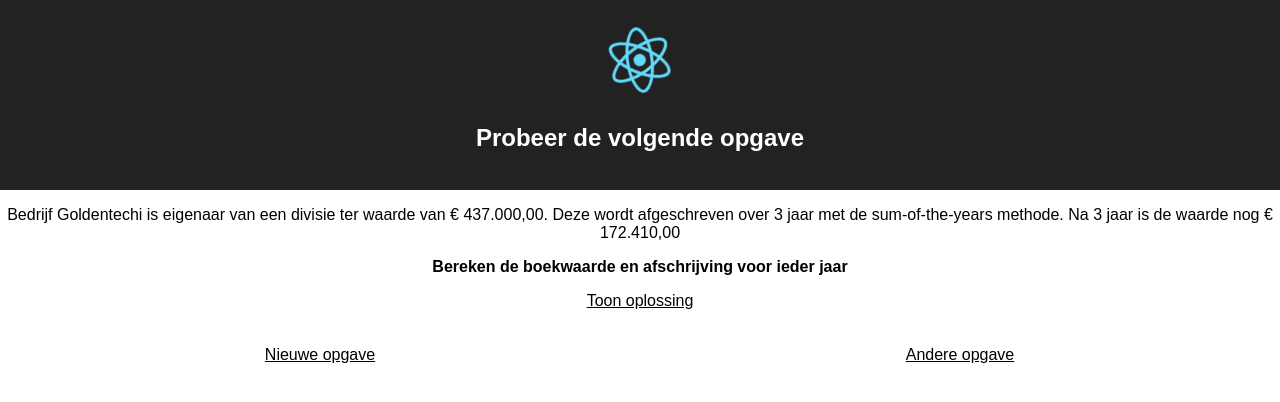
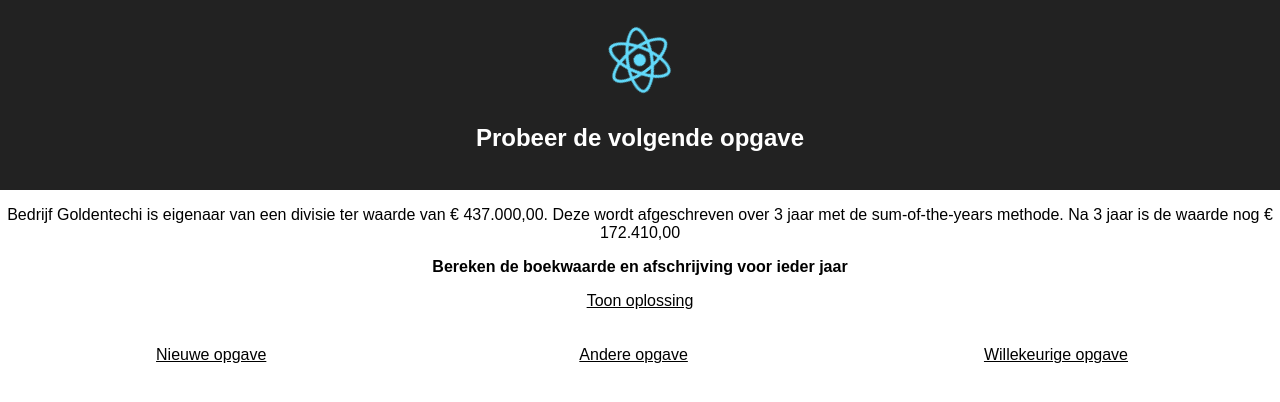
Before and after one commit to rogierslag/ou-fa, a React (Create React App) app: page / in a window 1280 px wide. Both pictures are taken after a click on the item "Sum-of-the-year methode". Shown: the top 402 px of the page. Built offline with nearby package versions, Linux system fonts and the light colour scheme.

Commit message:
Add a random possibility

```diff
--- a/src/App.js
+++ b/src/App.js
@@ -28,12 +28,14 @@ const formulas = [
 	formula('Rentedisconteringsvoet', InterestDiscountRate),
 ];
 
+const validFormulas = () => formulas.filter(e => e.instantiator !== Null);
+
 const formulaStyle = {
 	height : 35,
 	cursor : 'pointer'
 };
 const questionNavigationStyle = {
-	width : '50%',
+	width : '33%',
 	fontWeight : 'normal',
 	float : 'left',
 	fontSize : '16px',
@@ -58,6 +60,12 @@ class App extends Component {
 		this.setState({showPossibilities : false, exercise, instantiator : instantiator});
 	}
 
+	_randomExercise() {
+		const valids = validFormulas();
+		const instantiator = valids[Math.floor(Math.random() * valids.length)].instantiator;
+		this.setState({showPossibilities : false, exercise: instantiator(), instantiator});
+	}
+
 	render() {
 		const supportText = this.state.showPossibilities ? <h2>Kies een berekening om te oefenen</h2> :
 			<h2>Probeer de volgende opgave</h2>;
@@ -67,11 +75,11 @@ class App extends Component {
 					opgave</h3>
 				<h3 style={questionNavigationStyle} onClick={() => this.setState({showPossibilities : true})}>Andere
 					opgave</h3>
+				<h3 style={questionNavigationStyle} onClick={() => this._randomExercise()}>Willekeurige opgave</h3>
 			</div>;
 		const selectFormulas = this.state.showPossibilities ? <ol>
-			{formulas.filter(e => e.instantiator !== Null)
-				.map((e, i) => <li style={formulaStyle} key={i}
-				                   onClick={() => this._newExercise(e.instantiator)}>{e.name}</li>)}
+			{validFormulas().map((e, i) => <li style={formulaStyle} key={i}
+			                                 onClick={() => this._newExercise(e.instantiator)}>{e.name}</li>)}
 		</ol> : null;
 		const exerciseBlock = this.state.showPossibilities ? null : this.state.exercise;
 		return (
```
